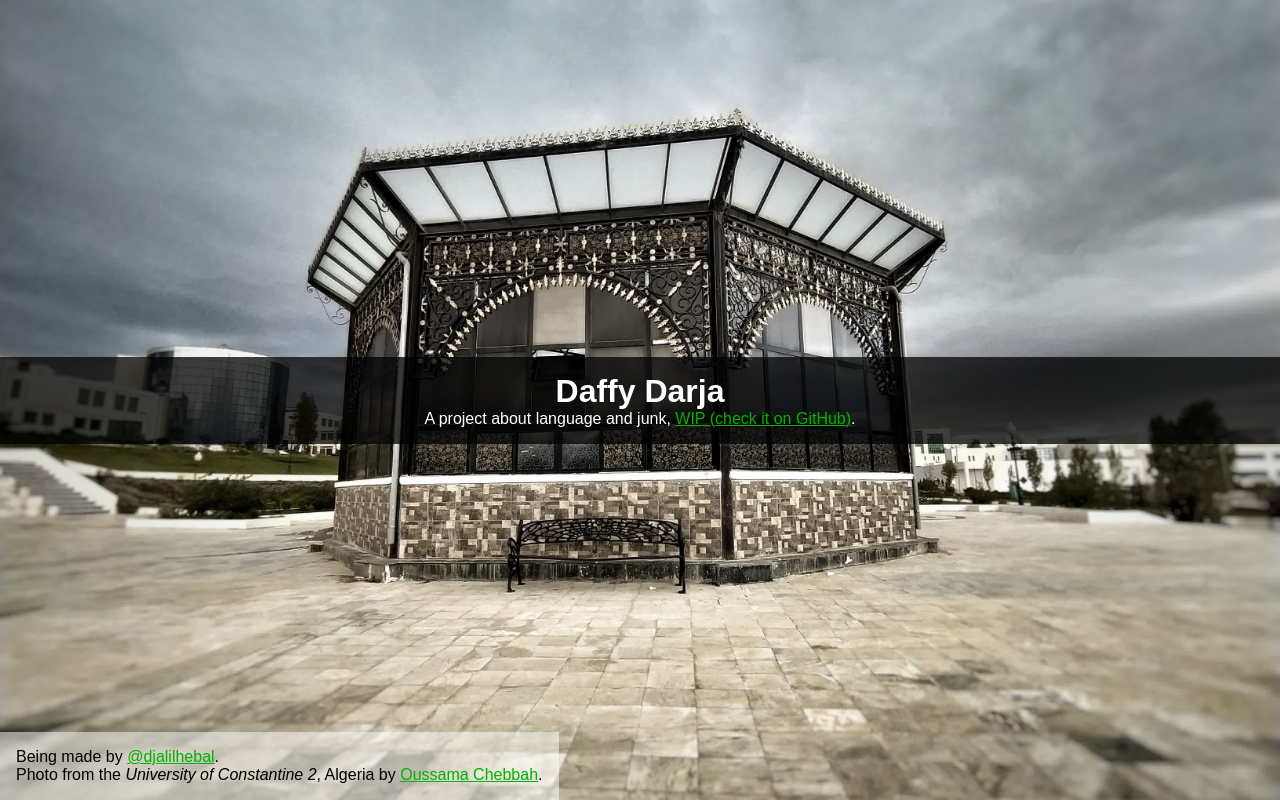
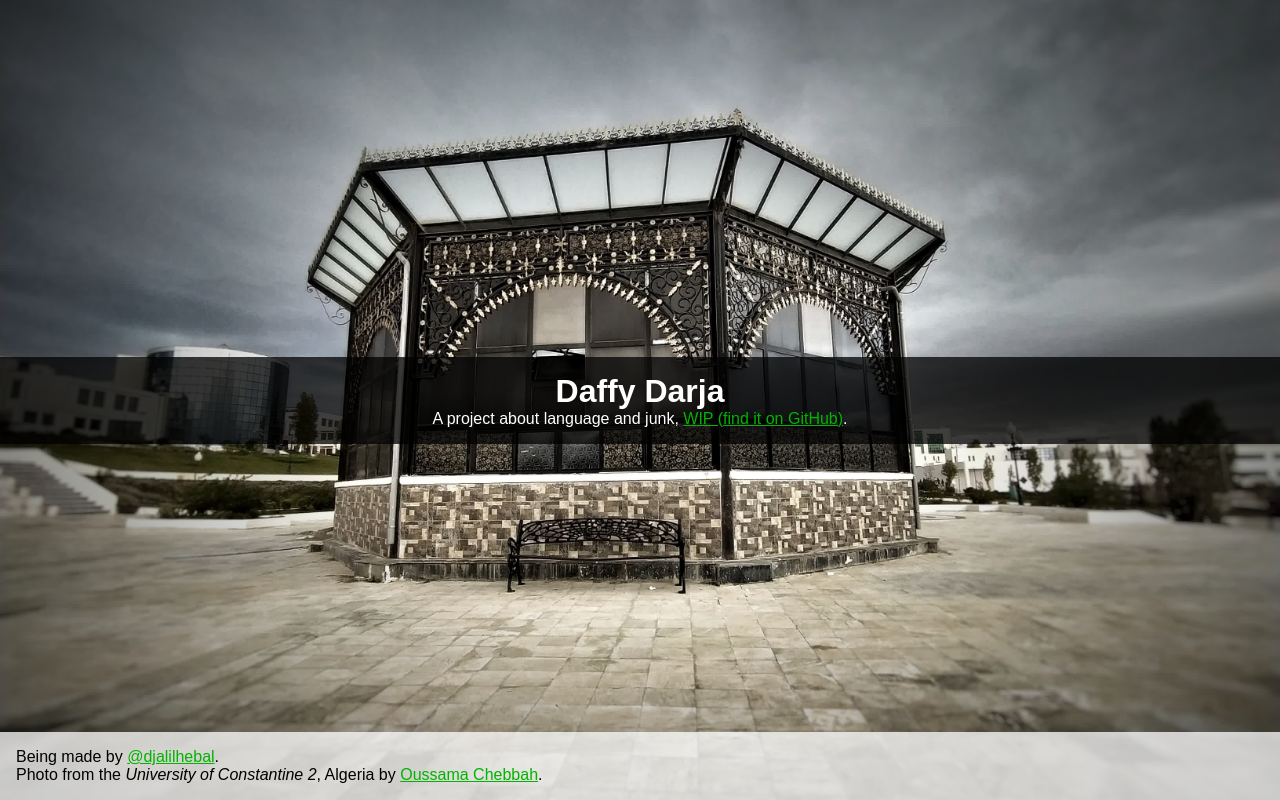
Before and after one commit to djalilhebal/daffy-darja, a plain HTML site: page index.html in a window 1280 px wide. Drawn offline with Linux system fonts and the light colour scheme.

Commit message:
placeholder home page: Opt out of quirks mode

```diff
--- a/index.css
+++ b/index.css
@@ -9,12 +9,13 @@
 body {
   font-family: Arial, sans-serif;
   background-color: #57646c;
-  background-image: url("univ-cloudy.jpg");
+  background-image: radial-gradient(ellipse at center, rgba(0,0,0,0) 0%, rgba(0,0,0,0) 35%, rgba(0,0,0,0.65) 100%), url(univ-cloudy.jpg);
   background-size: cover;
   background-position: center;
   background-repeat: no-repeat;
   display: flex;
   align-items: center;
+  height: 100vh;
 }
 
 a {
@@ -31,7 +32,8 @@ header {
 
 footer {
   position: absolute;
-  background-color: rgba(255, 255, 255, 0.5);
+  background-color: rgba(255, 255, 255, 0.75);
   bottom: 0;
   padding: 1em;
+  width: 100%;
 }
--- a/index.html
+++ b/index.html
@@ -1,4 +1,6 @@
-<html lang="en"><head>
+<!DOCTYPE html>
+<html lang="en">
+<head>
   <meta charset="UTF-8">
   <meta name="viewport" content="width=device-width, initial-scale=1.0">
   <meta http-equiv="X-UA-Compatible" content="ie=edge">
@@ -9,7 +11,7 @@
 
   <header>
     <h1>Daffy Darja</h1>
-    <p class="subtitle">A project about language and junk, <a hreflang="en" href="https://github.com/djalilhebal/daffy-darja">WIP (check it on GitHub)</a>.</p>
+    <p class="subtitle">A project about language and junk, <a hreflang="en" href="https://github.com/djalilhebal/daffy-darja">WIP (find it on GitHub)</a>.</p>
   </header>
 
   <footer>
```
